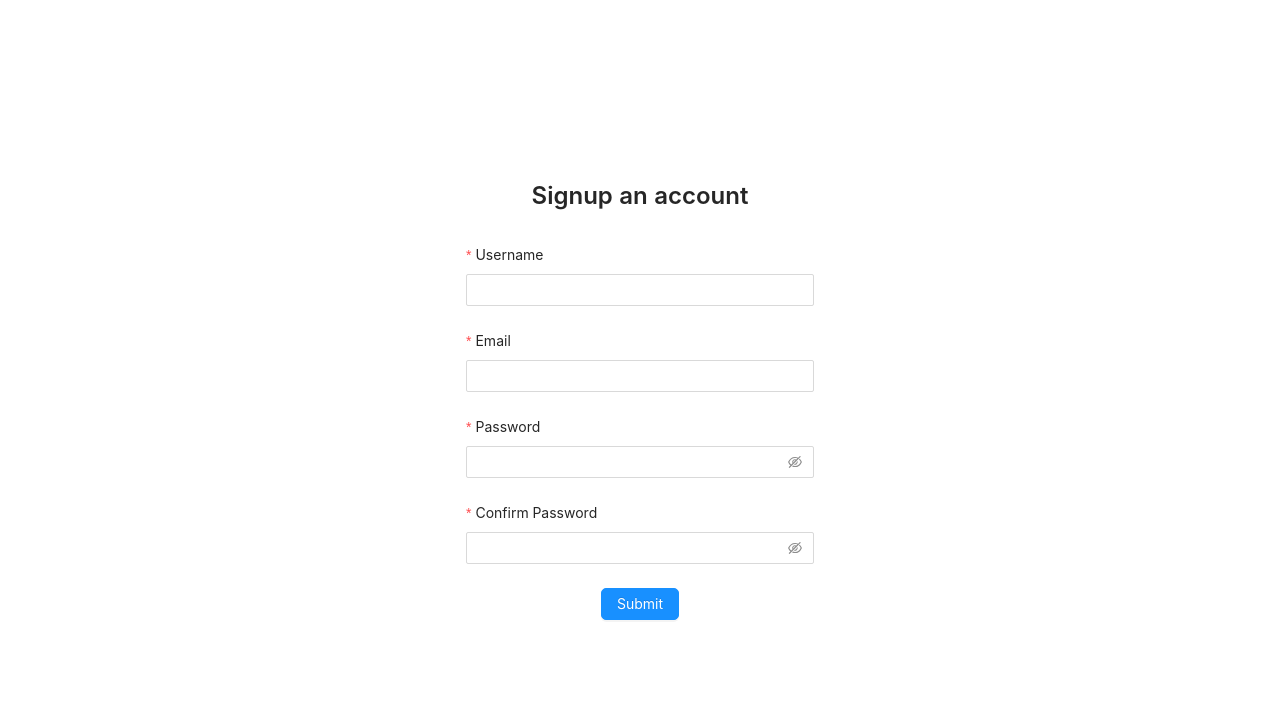
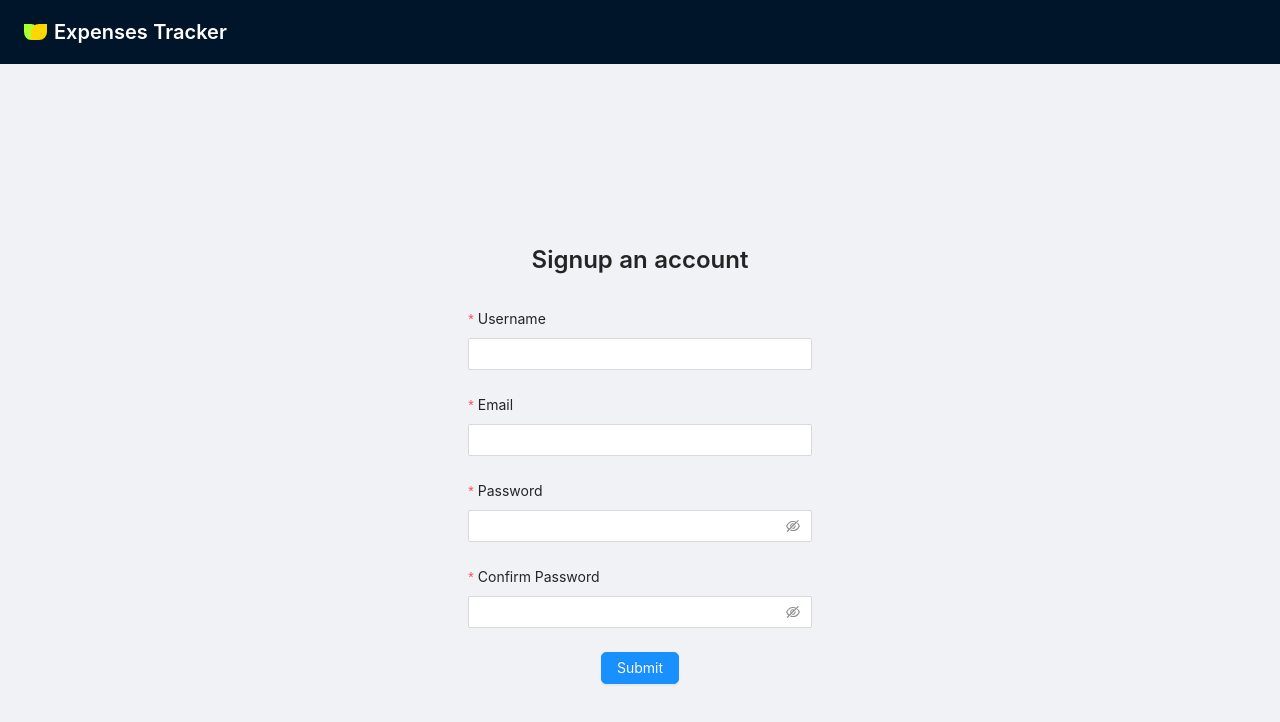
Before and after one commit to pwei12/expenses-tracker, a Next.js app: page /signup in a window 1280 px wide. Shown: the top 722 px of the page. Built offline with nearby package versions, Linux system fonts and the light colour scheme.

Commit message:
feat: use layout wrapper in all pages

```diff
--- a/pages/login.jsx
+++ b/pages/login.jsx
@@ -10,6 +10,7 @@ import { LOGIN_ROUTE, EXPENSES_ROUTE } from '@/constants/route';
 import { COOKIE_NAME } from '@/constants/auth';
 import CenterWrapper from '../components/CenterWrapper';
 import RoundCornerButton from '../components/RoundCornerButton';
+import MainLayout from '../components/MainLayout';
 
 const SUCCESSFUL_LOGIN_MESSAGE = 'Login successfully';
 const LOGIN_ERROR_MESSAGE = 'Failed to login. Please try again';
@@ -59,10 +60,11 @@ const LoginPage = () => {
       <Head>
         <title>Login</title>
       </Head>
+      <MainLayout>
         <Row
           justify="center"
           align="middle"
-        style={{ padding: 24, height: '100vh' }}
+          style={{ padding: 24, height: '100vh', margin: 'auto' }}
           gutter={[16, 16]}
         >
           <Col xs={24} sm={16} md={12} lg={8} xl={7}>
@@ -103,6 +105,7 @@ const LoginPage = () => {
             </Form>
           </Col>
         </Row>
+      </MainLayout>
     </>
   );
 };
--- a/pages/signup.jsx
+++ b/pages/signup.jsx
@@ -2,14 +2,15 @@ import { Col, Form, Input, message, Row, Typography } from 'antd';
 import Head from 'next/head';
 import { useCallback, useState } from 'react';
 import { useRouter } from 'next/router';
+import { destroyCookie } from 'nookies';
 import { formRules } from '@/utils/formRules';
 import { hashPassword } from '@/utils/auth';
 import { apiCall } from '@/utils/apiCall';
 import { SIGNUP_ROUTE, EXPENSES_ROUTE } from '@/constants/route';
 import CenterWrapper from '../components/CenterWrapper';
 import RoundCornerButton from '../components/RoundCornerButton';
+import MainLayout from '../components/MainLayout';
 import { COOKIE_NAME } from '@/constants/auth';
-import { destroyCookie } from 'nookies';
 
 const SUCCESSFUL_SIGNUP_MESSAGE = 'Signup completed';
 const SIGNUP_ERROR_MESSAGE = 'Unexpected error. Please try again';
@@ -62,10 +63,15 @@ const SignupPage = () => {
       <Head>
         <title>Sign Up</title>
       </Head>
+      <MainLayout>
         <Row
           justify="center"
           align="middle"
-        style={{ padding: 24, height: '100vh' }}
+          style={{
+            padding: 24,
+            height: '100vh',
+            margin: 'auto'
+          }}
           gutter={[16, 16]}
         >
           <Col xs={24} sm={16} md={12} lg={8} xl={7}>
@@ -120,6 +126,7 @@ const SignupPage = () => {
             </Form>
           </Col>
         </Row>
+      </MainLayout>
     </>
   );
 };
```
Also changed, not shown: pages/index.js (+2 -6 lines). Lines whose indentation alone changed are shown as unchanged.
